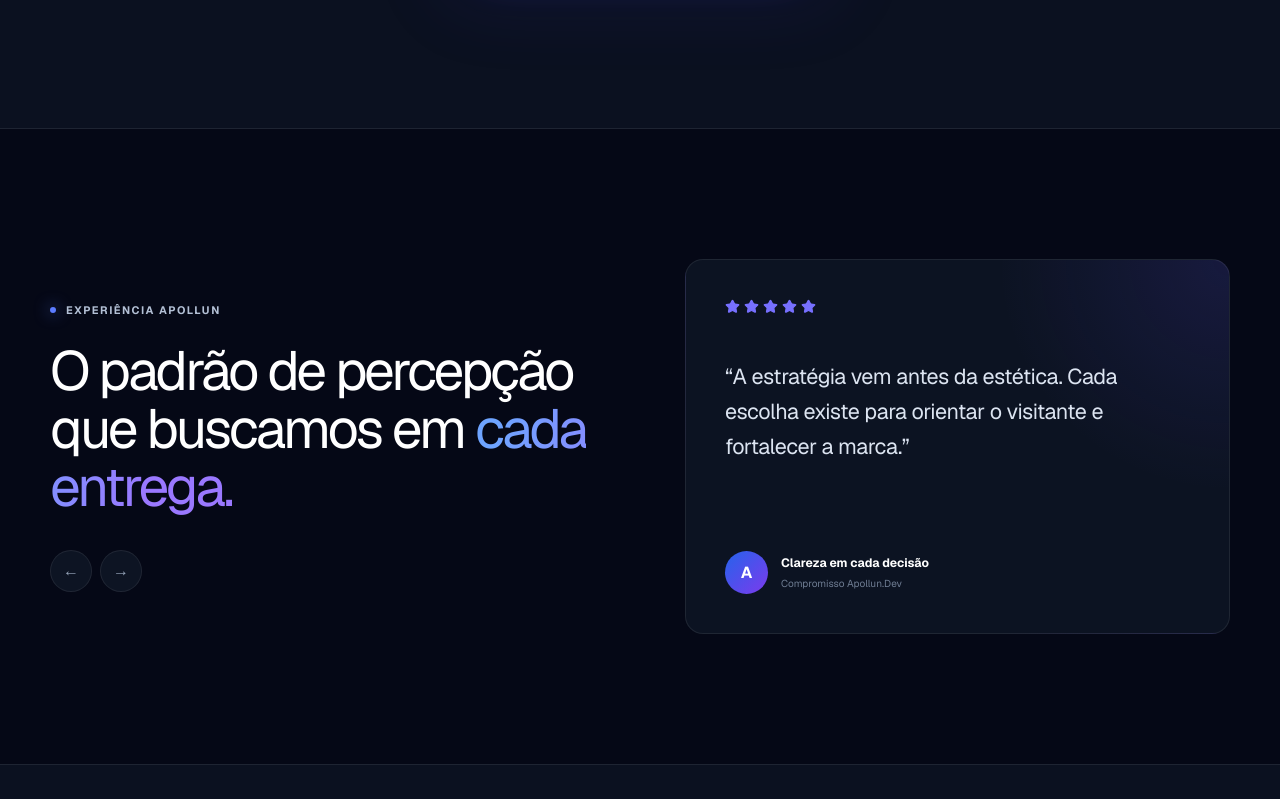
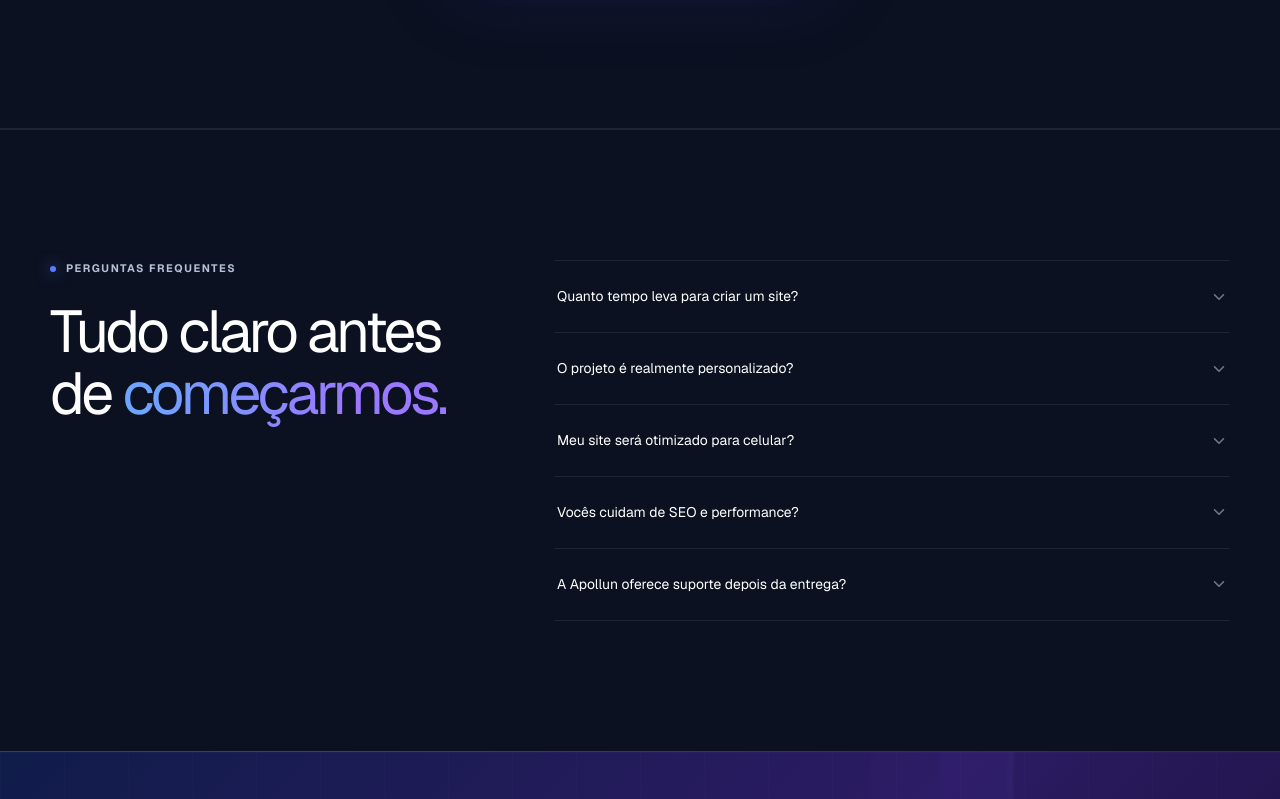
Before and after one commit to xRiickk/Apollun.Dev, a Next.js app: page / in a window 1280 px wide. Shown: the part 7041-7840 px from the top of the page. Built offline with nearby package versions, Linux system fonts and the light colour scheme.

Commit message:
Update Site source

```diff
--- a/app/page.tsx
+++ b/app/page.tsx
@@ -79,6 +79,7 @@ const themeOptions = ["Predominantemente claro", "Predominantemente escuro", "Mi
 const projectDeadlines = ["Assim que possível", "Em até 30 dias", "Entre 30 e 60 dias", "Ainda não tenho prazo"];
 const availableAssets = ["Domínio", "Hospedagem", "Identidade visual", "Textos", "Fotografias", "Vídeos", "Depoimentos de clientes"];
 const whatsappNumber = "5511940312713";
+const SHOW_TESTIMONIALS = false;
 
 function Reveal({ children, className = "", delay = 0 }: { children: React.ReactNode; className?: string; delay?: number }) {
   const reduce = useReducedMotion();
@@ -333,12 +334,12 @@ export default function Home() {
         </div>
       </section>
 
-      <section className="section testimonialSection">
+      {SHOW_TESTIMONIALS && <section className="section testimonialSection">
         <div className="container testimonialLayout">
           <div><span className="eyebrow"><i />Experiência Apollun</span><h2>O padrão de percepção que buscamos em <span>cada entrega.</span></h2><div className="sliderControls"><button onClick={() => setTestimonial((testimonial + 2) % 3)} aria-label="Anterior">←</button><button onClick={() => setTestimonial((testimonial + 1) % 3)} aria-label="Próximo">→</button></div></div>
           <div className="quoteWindow"><motion.div key={testimonial} className="quoteCard" initial={{ opacity: 0, x: 24 }} animate={{ opacity: 1, x: 0 }} transition={{ duration: .45 }}><div className="stars">{Array.from({ length: 5 }).map((_, i) => <Star key={i} size={15} fill="currentColor" />)}</div><blockquote>“{quoteCards[testimonial][1]}”</blockquote><div className="quoteMeta"><div className="avatar">A</div><div><strong>{quoteCards[testimonial][0]}</strong><span>Compromisso Apollun.Dev</span></div></div></motion.div></div>
         </div>
-      </section>
+      </section>}
 
       <section className="section faqSection" id="faq">
         <div className="container faqLayout"><SectionTitle eyebrow="Perguntas frequentes" title={<>Tudo claro antes de <span>começarmos.</span></>} /><div className="faqList">{faq.map(([question, answer]) => <details key={question}><summary>{question}<ChevronDown size={18} /></summary><p>{answer}</p></details>)}</div></div>
```
